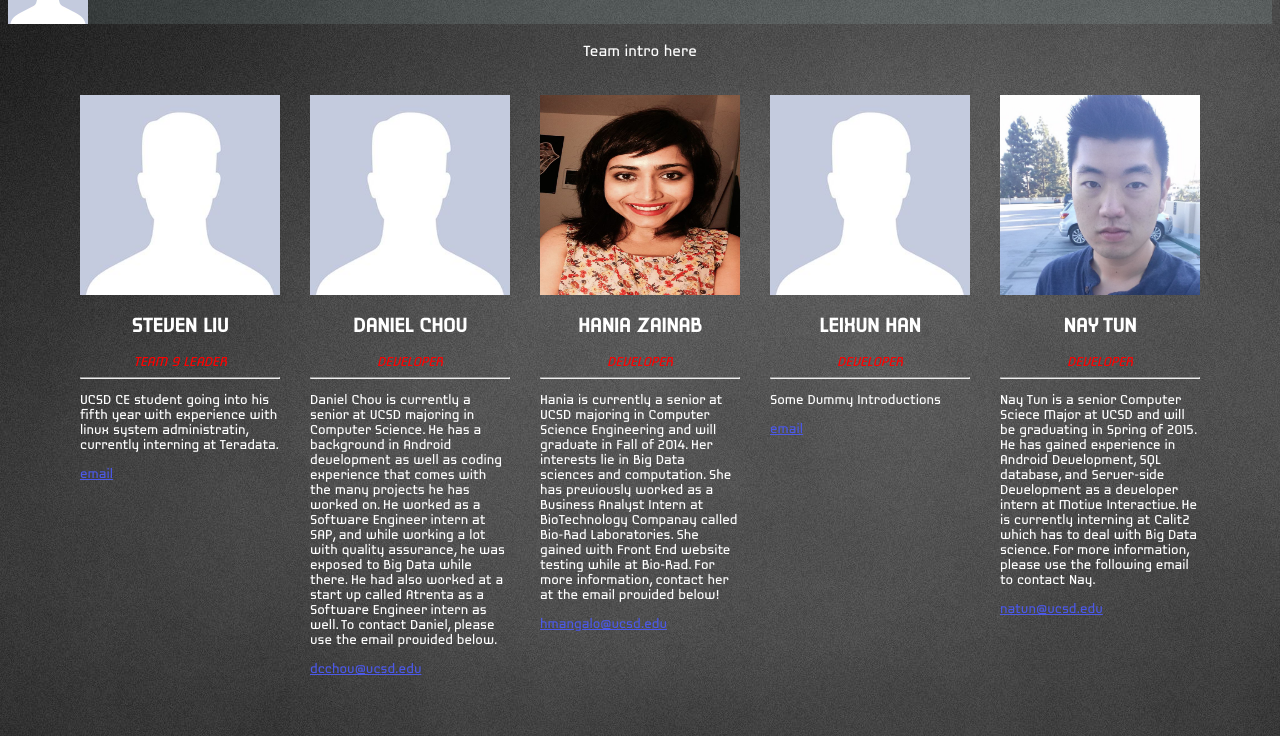
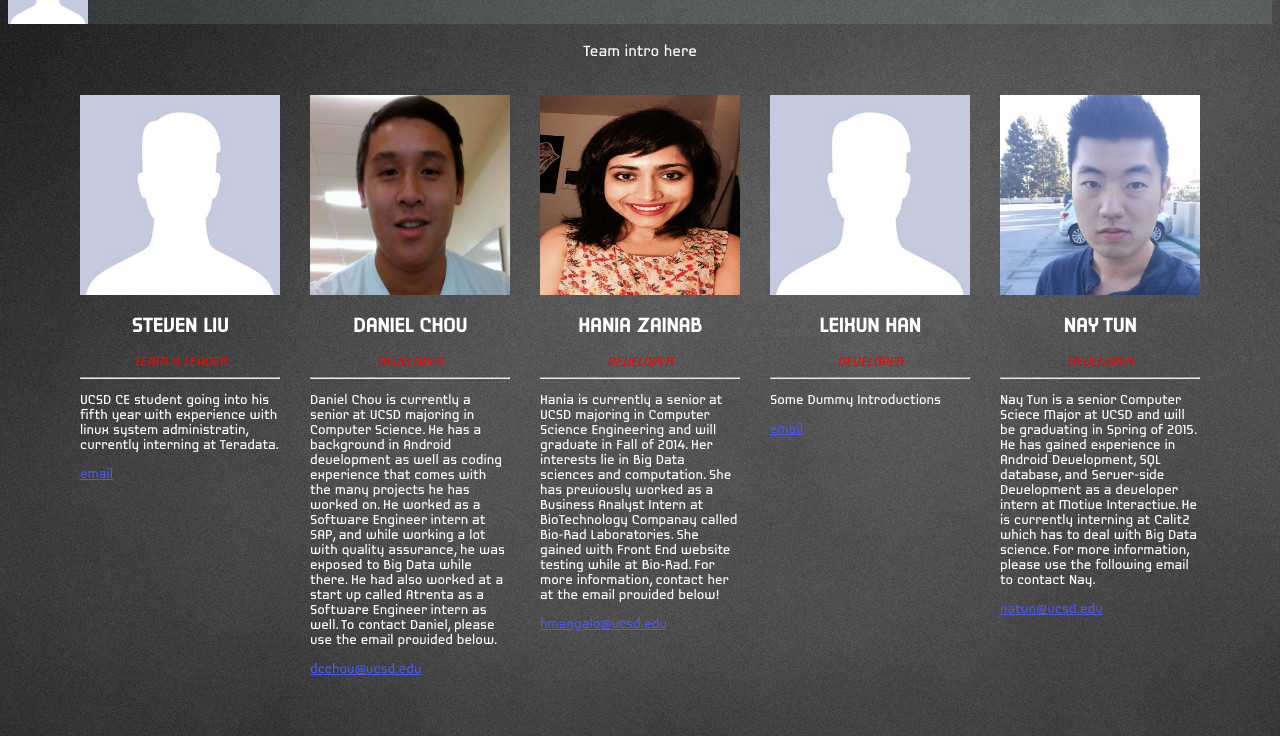
Before and after one commit to naytunchen/Meme-Master-Web-App, a plain HTML site: page team-page.html in a window 1280 px wide. Shown: the part 64-800 px from the top of the page. Drawn offline with Linux system fonts and the light colour scheme.

Commit message:
daniel image

```diff
--- a/team-page.html
+++ b/team-page.html
@@ -31,7 +31,7 @@
 			</div>
 
 			<div class = "info">
-				<img src="pic/dummy_profile_picture.jpg" height="200px" width="200px">
+				<img src="pic/Daniel.jpg" height="200px" width="200px">
 				<div class = "name">
 					<h2>DANIEL CHOU</h2>
 					<em style="color:red">DEVELOPER</em>
```
Also changed, not shown: pic/Daniel.JPG (added).
